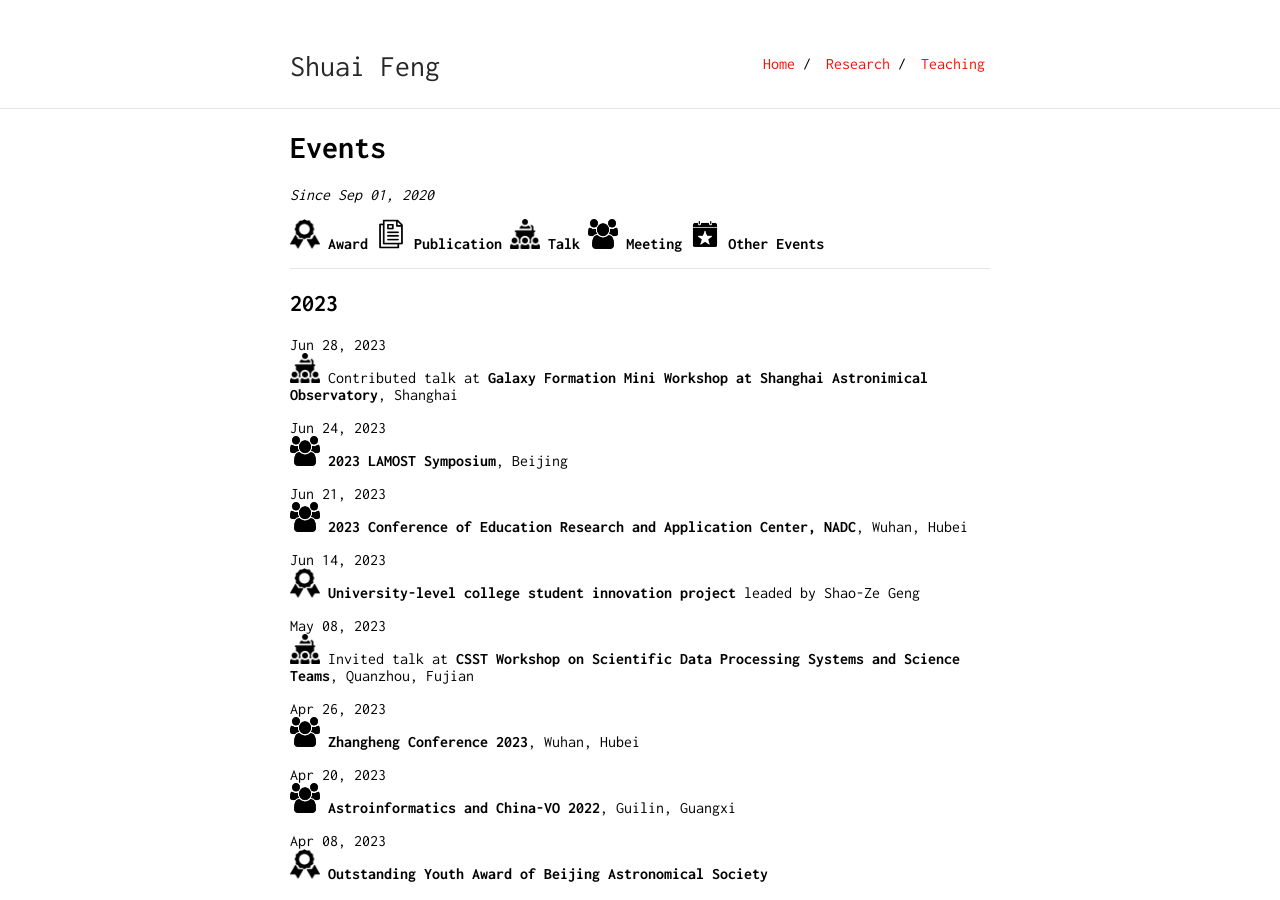
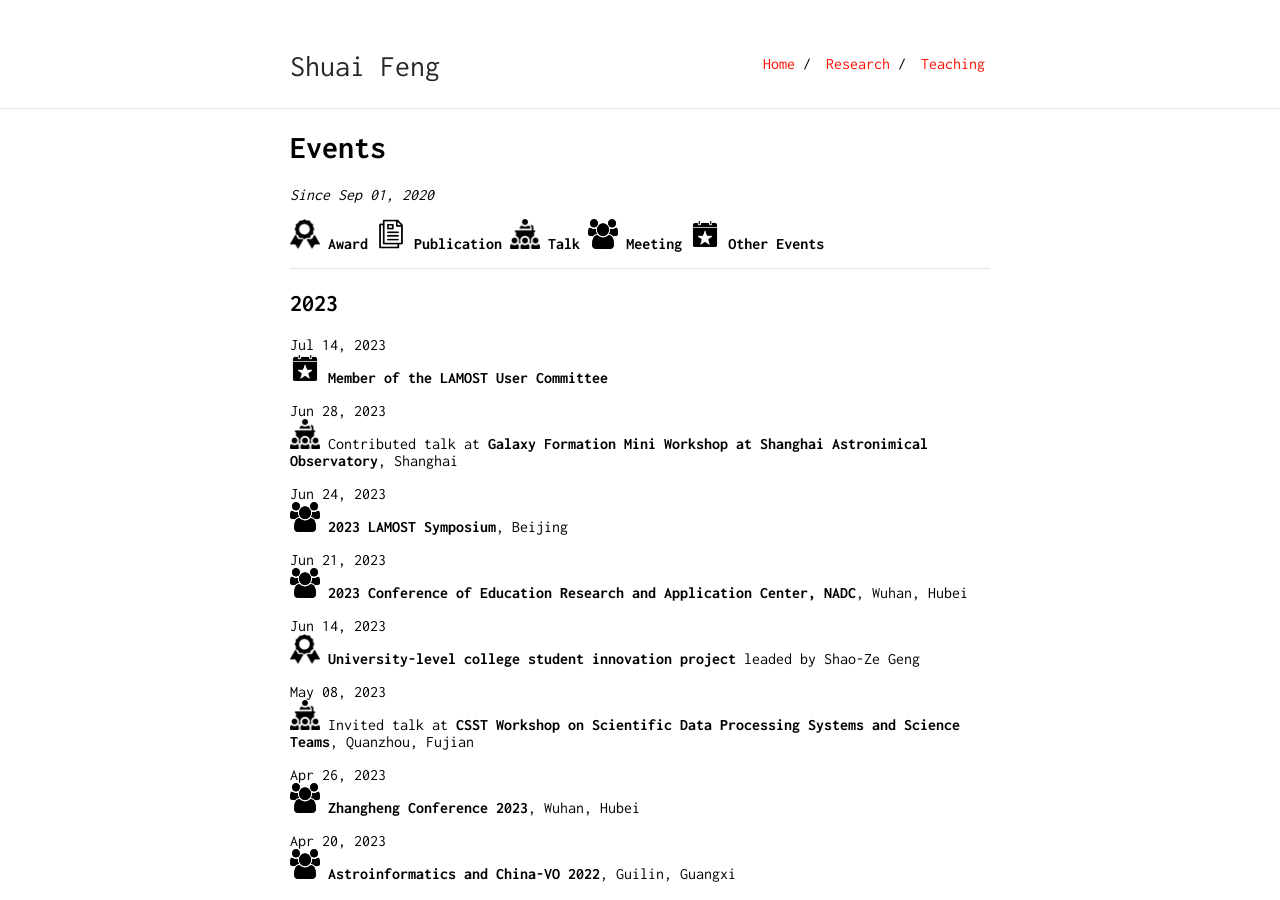
Before and after one commit to fengshuai0210/fengshuai0210.github.io, a Jekyll site: the page built from events.md, in a window 1280 px wide and 900 px high. Built offline with Jekyll 4.4.1, drawn with Linux system fonts in a browser that asks for light colours; our own code applies the rules of GitHub Pages for plain Markdown files.

Commit message:
Update events.md

```diff
--- a/events.md
+++ b/events.md
@@ -10,6 +10,9 @@ layout: default
 ----
 
 ## 2023
+
+Jul 14, 2023\
+<img src="/image/event-icon.png" style="width:30px;height:30px;"> **Member of the LAMOST User Committee**
 
 Jun 28, 2023\
 <img src="/image/talk-icon.png" style="width:30px;height:30px;"> Contributed talk at **Galaxy Formation Mini Workshop at Shanghai Astronimical Observatory**, Shanghai
```
